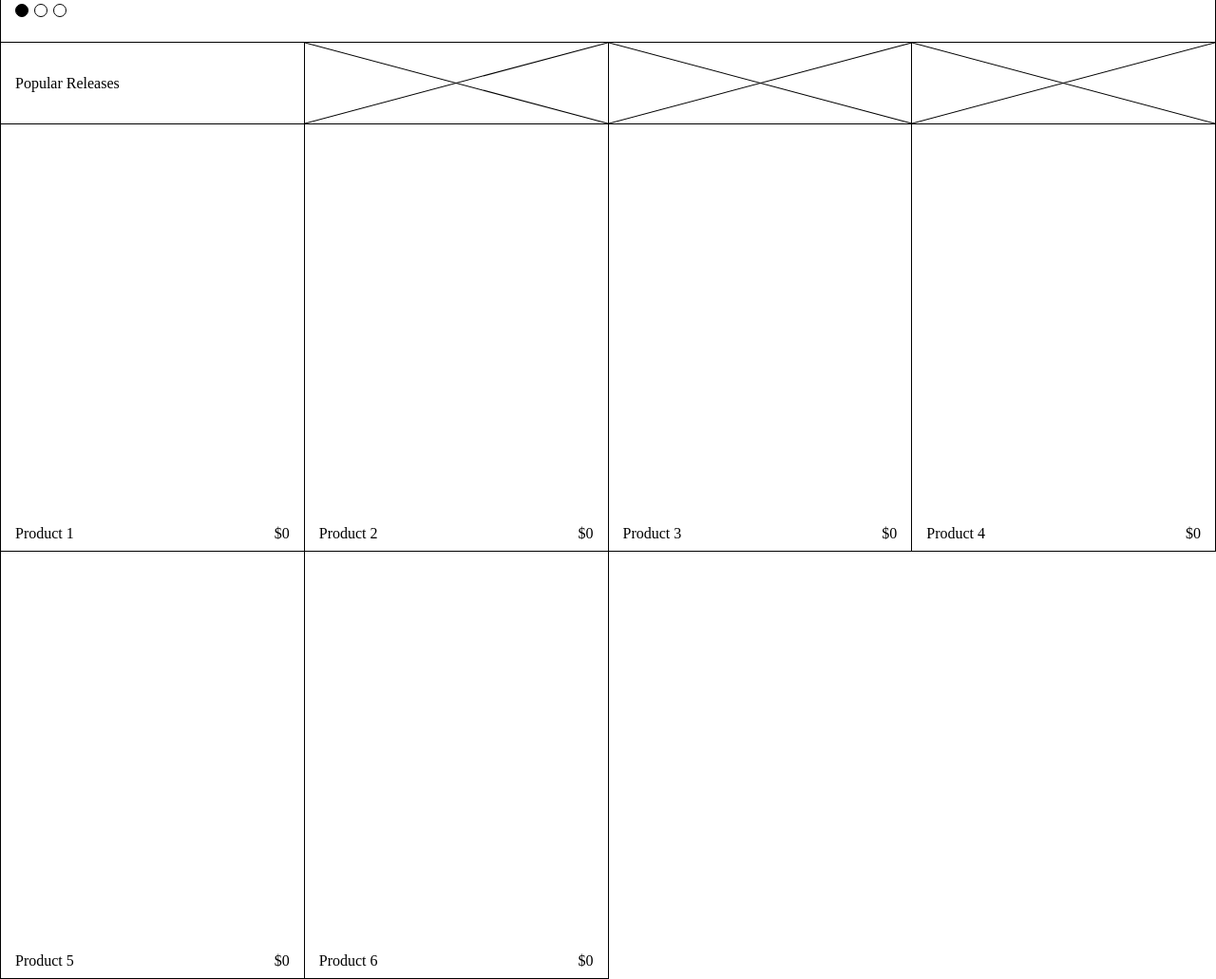
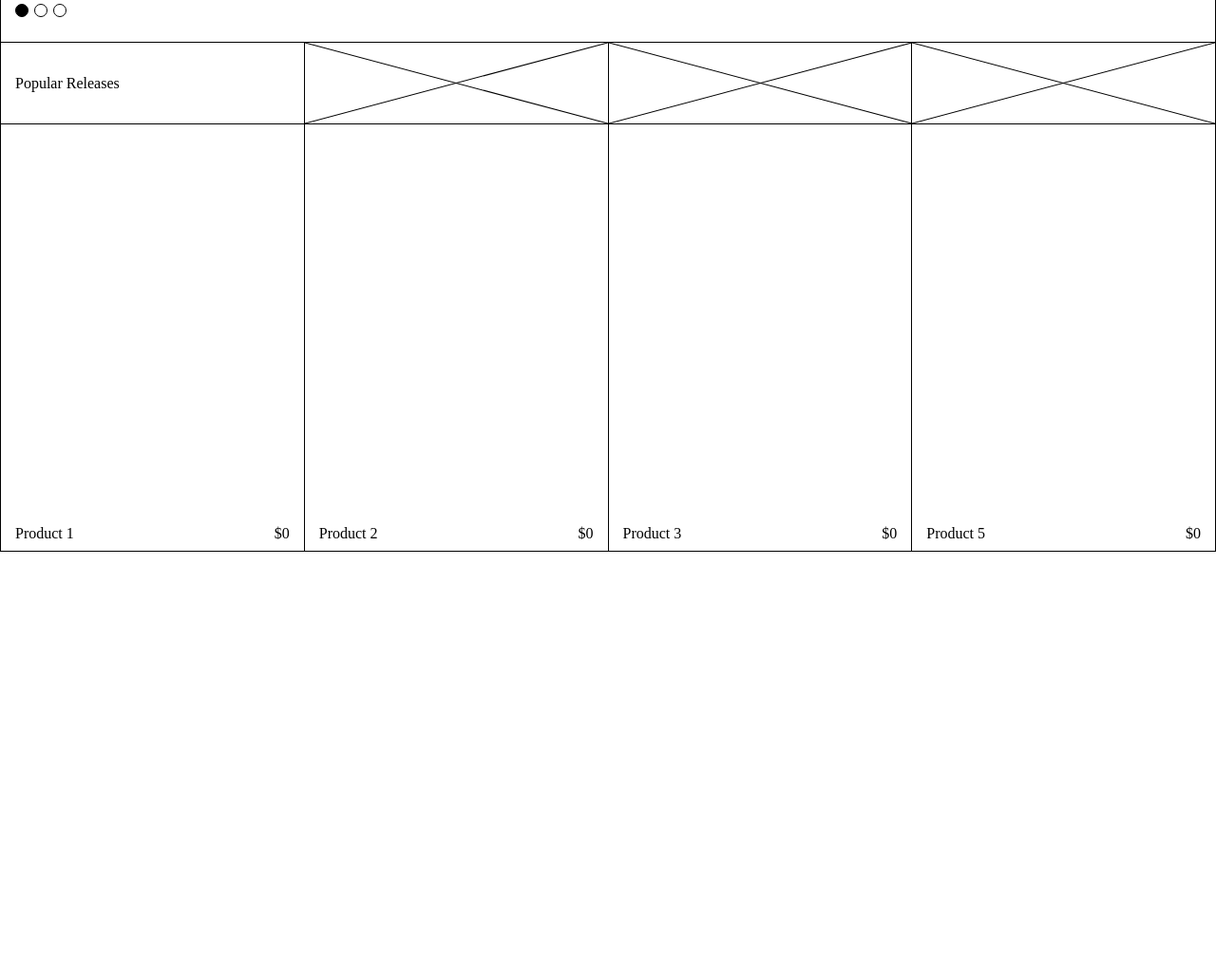
Before and after one commit to j-bren03/offbrand-catalog-v2, a plain HTML site: page index.html in a window 1280 px wide. Shown: the part 593-1624 px from the top of the page at 95% size. After the commit the page ends 1174 px from the top, so only its background shows below. Drawn offline with Linux system fonts and the light colour scheme.

Commit message:
Create a new function to render a product showcase for the homepage in product-sections.js

```diff
--- a/data/products.js
+++ b/data/products.js
@@ -1,3 +1,11 @@
+export function getProductsByTag(tag) {
+    return products.filter((product) => {
+        const { productTags } = product;
+
+        return productTags.includes(tag);
+    });
+}
+
 export const products = [
     {
         productId: 0,
@@ -6,7 +14,7 @@ export const products = [
         productDescription: '',
         productPhotographer: '',
         productSizes: [],
-        productsTags: [],
+        productTags: ['popular'],
         productImages: []
     },
     {
@@ -16,7 +24,7 @@ export const products = [
         productDescription: '',
         productPhotographer: '',
         productSizes: [],
-        productsTags: [],
+        productTags: ['popular'],
         productImages: []
     },
     {
@@ -26,7 +34,7 @@ export const products = [
         productDescription: '',
         productPhotographer: '',
         productSizes: [],
-        productsTags: [],
+        productTags: ['popular'],
         productImages: []
     },
     {
@@ -36,7 +44,7 @@ export const products = [
         productDescription: '',
         productPhotographer: '',
         productSizes: [],
-        productsTags: [],
+        productTags: [],
         productImages: []
     },
     {
@@ -46,7 +54,7 @@ export const products = [
         productDescription: '',
         productPhotographer: '',
         productSizes: [],
-        productsTags: [],
+        productTags: ['popular'],
         productImages: []
     },
     {
@@ -56,7 +64,7 @@ export const products = [
         productDescription: '',
         productPhotographer: '',
         productSizes: [],
-        productsTags: [],
+        productTags: [],
         productImages: []
     }
 ];
--- a/index.html
+++ b/index.html
@@ -73,7 +73,7 @@
                 </svg>
             </div>
         </div>
-        <div class="js-all-products products-container"></div>
+        <div class="js-popular-products products-container"></div>
     </div> <!-- End of product section -->
 
     <script type="module" src="scripts/index.js"></script>
--- a/scripts/index.js
+++ b/scripts/index.js
@@ -1,5 +1,5 @@
 import renderCarouselSetion from './carousel.js';
-import renderProductSection from './product-grid.js'
+import { renderProductShowcase } from './product-sections.js'
 
 renderCarouselSetion();
-renderProductSection();
+renderProductShowcase('.js-popular-products', 'popular');
--- a/scripts/product-grid.js
+++ /dev/null
@@ -1,24 +0,0 @@
-import { products } from "../data/products.js";
-
-function renderProductSection() {
-    let productHTML = '';
-
-    products.forEach((product) => {
-        const {
-            productId,
-            productName,
-            productPriceCents
-        } = product;
-
-        productHTML += `
-            <div class="js-product-${productId}-wrapper product-wrapper">
-                <p>${productName}</p>
-                <p>$${productPriceCents}</p>
-            </div>
-        `;
-    });
-
-    document.querySelector('.js-all-products').innerHTML = productHTML;
-}
-
-export default renderProductSection();
--- /dev/null
+++ b/scripts/product-sections.js
@@ -0,0 +1,42 @@
+import { products, getProductsByTag } from "../data/products.js";
+
+export function renderProductSection() {
+    let productHTML = '';
+
+    products.forEach((product) => {
+        productHTML += generateProductHTML(product);
+    });
+
+    document.querySelector('.js-all-products').innerHTML = productHTML;
+}
+
+export function renderProductShowcase(showcaseClass, tag) {
+    const filteredProducts = getProductsByTag(tag);
+
+    let showcaseHTML = '';
+    let count = 0;
+
+    while (count < 4) {
+        const product = filteredProducts[count];
+
+        showcaseHTML += generateProductHTML(product);
+        count++;
+    }
+
+    document.querySelector(showcaseClass).innerHTML = showcaseHTML;
+}
+
+function generateProductHTML(product) {
+    const {
+        productId,
+        productName,
+        productPriceCents
+    } = product;
+
+    return `
+        <div class="js-product-${productId}-wrapper product-wrapper">
+            <p>${productName}</p>
+            <p>$${productPriceCents}</p>
+        </div>
+    `;
+}
```
